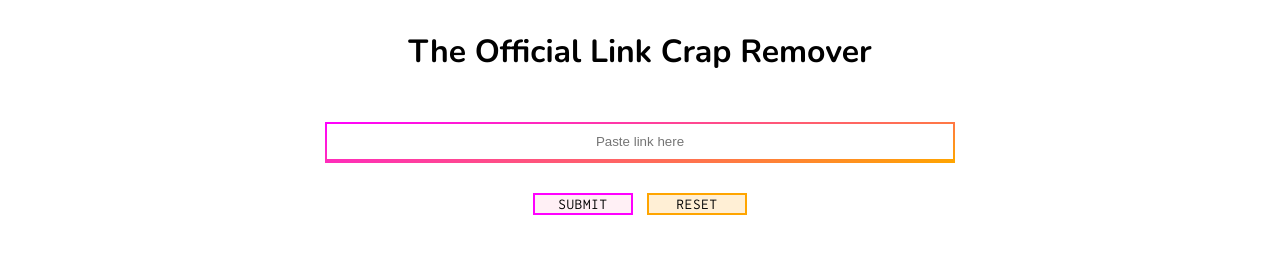
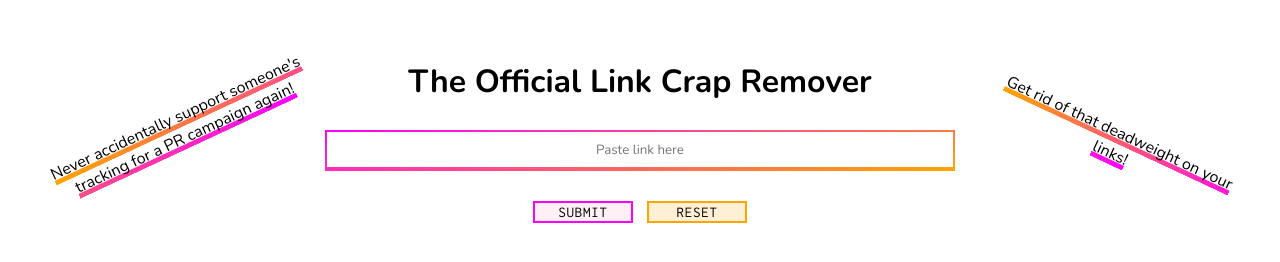
Before and after one commit to becckitt/link-metadata-remover, a plain HTML site: page index.html in a window 1280 px wide. Drawn offline with nearby package versions, Linux system fonts and the light colour scheme; some packages are replaced by stand-ins of ours; a script that the page names is missing.

Commit message:
add more styling and animation

```diff
--- a/css/main.css
+++ b/css/main.css
@@ -2,6 +2,7 @@ body {
   text-align: center;
   margin: 0;
   font-family: 'Nunito', monospace;
+  padding-top: 30px;
 }
 
 .form-container {
@@ -21,6 +22,7 @@ body {
   border-image-slice: 1;
   margin: 0 auto 20px auto;
   padding: 5px 0;
+  font-family: 'Nunito', sans-serif;
 }
 
 input[type="url"]:focus::-webkit-input-placeholder {
@@ -81,3 +83,37 @@ p#cleaned-link {
   background: aliceblue;
   margin: 0 auto 20px auto;
 }
+
+blockquote {
+  width: 280px;
+  position: absolute;
+}
+
+blockquote.left {
+  transform: rotate(-25deg);
+  top: 90px;
+}
+
+span.quote-underline {
+  background-image: linear-gradient(270deg, orange, fuchsia);
+  background-size: 100%;
+  background-position: 0px 17px;
+  background-repeat: no-repeat;
+  animation: gradientChange 2s infinite ease-in-out;
+}
+
+blockquote.right {
+  transform: rotate(25deg);
+  top: 105px;
+  right: 0;
+  width: 250px;
+}
+
+@keyframes gradientChange {
+  50% {
+    background-image: linear-gradient(90deg, orange, fuchsia);
+  }
+  100% {
+    background-image: linear-gradient(-90deg, orange, fuchsia);
+  }
+}
--- a/index.html
+++ b/index.html
@@ -10,16 +10,18 @@
     <link rel="stylesheet" type="text/css" href="css/main.css">
   </head>
   <body ng-app="linkApp">
+    <blockquote class="left"><span class="quote-underline">Never accidentally support someone's tracking for a PR campaign again!</span></blockquote>
     <div class="form-container" ng-controller="linkController">
       <h1>The Official Link Crap Remover</h1>
       <form>
         <fieldset>
-          <label for="linkform">Paste link here</label>
           <input type="url" id="linkform" ng-model="link" placeholder="Paste link here" ng-minlength="10">
         </fieldset>
         <input type="submit" ng-click="cleanLink()">
         <input type="reset" ng-click="resetLink()">
       </form>
+      <blockquote class="right"><span class="quote-underline">Get rid of that deadweight on your links!</span></blockquote>
+
       <div class="cleaned-link" ng-if="showCleanLink">
         <h3>Clean link:</h3>
         <p id="cleaned-link">{{cleanedLink}}</p>
```
